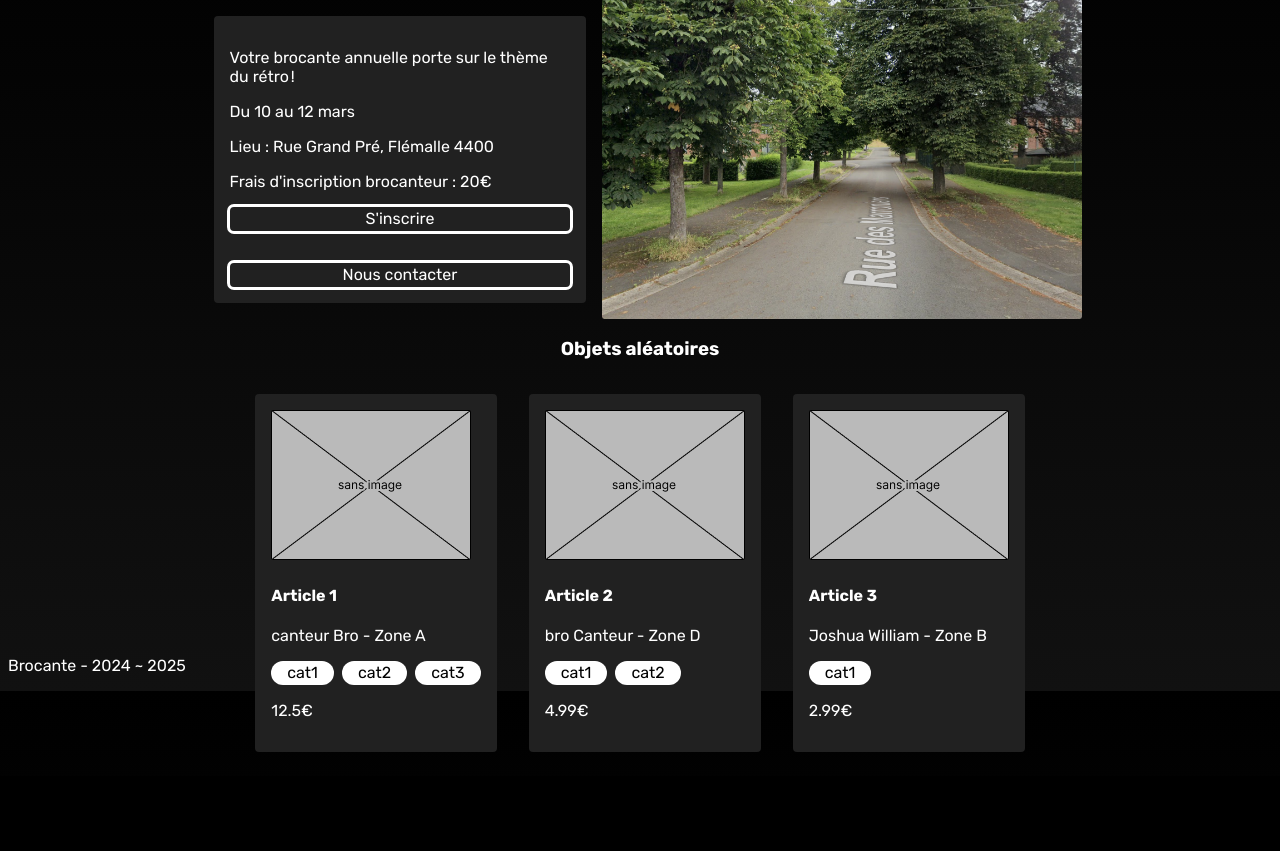
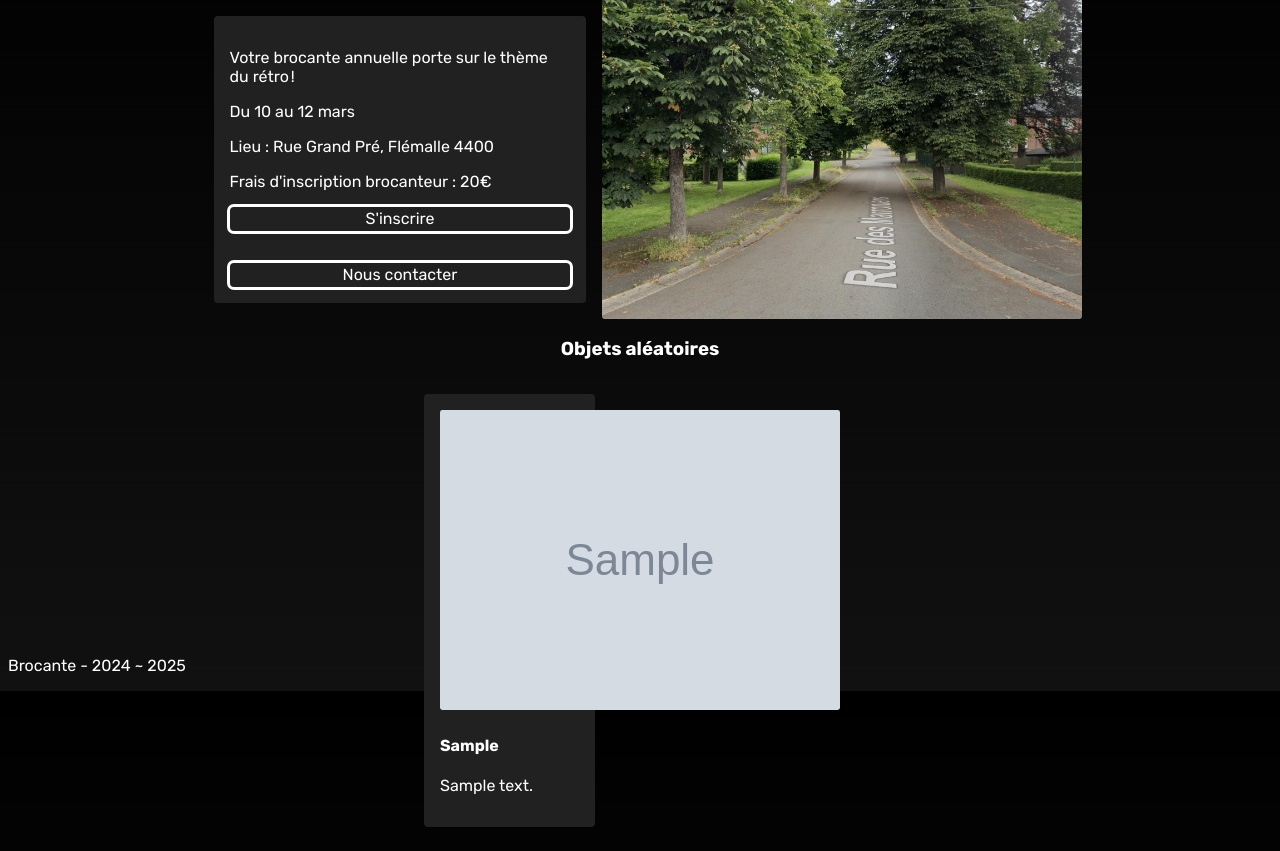
Before and after one commit to Alekuso/Brocante, a PHP site: page / in a window 1280 px wide. Shown: the part 109-960 px from the top of the page. Before the commit the page ends 861 px from the top, so only its background shows below. Run offline with PHP 8.4, Linux system fonts and the light colour scheme; tables that the repository leaves empty or names only in its code hold one stand-in row (values such as "Sample post"); grey boxes marked "Sample" are stand-in pictures.

Commit message:
adapt indexphp for DB

```diff
--- a/index.php
+++ b/index.php
@@ -1,76 +1,9 @@
 <?php
-/* Article {
- *  intitule: String,
- *  prix: Number,
- *  image: String,
- *  categories: [
- *      intitule: String
- * ],
- *  Brocanteur {
- *      nom: String,
- *      prenom: String,
- *      zone: String
- *  }
- * }
- */
-$articles = [
-    [
-        "intitule" => "Article 1",
-        "prix" => 12.50,
-        "image" => "images/placeholder.png",
-        "categories" => [
-            [
-                "intitule" => "cat1"
-            ],
-            [
-                "intitule" => "cat2"
-            ],
-            [
-                "intitule" => "cat3"
-            ]
-        ],
-        "brocanteur" => [
-            "nom" => "Bro",
-            "prenom" => "canteur",
-            "zone" => "A"
-        ]
-    ],
+include_once 'inc/db.php';
 
-    [
-        "intitule" => "Article 2",
-        "prix" => 4.99,
-        "image" => "images/placeholder.png",
-        "categories" => [
-            [
-                "intitule" => "cat1"
-            ],
-            [
-                "intitule" => "cat2"
-            ]
-        ],
-        "brocanteur" => [
-            "nom" => "Canteur",
-            "prenom" => "bro",
-            "zone" => "D"
-        ]
-    ],
+$db = new DB();
 
-    [
-        "intitule" => "Article 3",
-        "prix" => 2.99,
-        "image" => "images/placeholder.png",
-        "categories" => [
-            [
-                "intitule" => "cat1"
-            ]
-        ],
-        "brocanteur" => [
-            "nom" => "William",
-            "prenom" => "Joshua",
-            "zone" => "B"
-        ]
-    ]
-];
+$objets = $db->getRandomObjets();
 ?>
 
 <!DOCTYPE html>
@@ -119,7 +52,7 @@ $articles = [
         <?php
         // Affiche les articles aléatoires, de préférence 3.
             $arrayString = "";
-            foreach ($articles as $article) {
+/*            foreach ($articles as $article) {
                 $arrayString .= "<a href='objet.php'>";
                 $arrayString .= "<img class='center' src='" . $article["image"] . "' alt='". $article["intitule"] ."' />";
                 $arrayString .= "<h4>" . $article["intitule"] . "</h4>";
@@ -135,9 +68,22 @@ $articles = [
                 $arrayString .= "</ul>";
                 $arrayString .= "<p>" . $article["prix"] . "€</p>";
                 $arrayString .= "</a>";
+            }*/
+        foreach ($objets as $article) {
+            $arrayString .= "<a href='objet.php'>";
+            if($article["image"] == null){
+                $article["image"] = "images/placeholder.png";
             }
+            $arrayString .= "<img class='center' src='" . $article["image"] . "' alt='". $article["intitule"] ."' />";
+            $arrayString .= "<h4>" . $article["intitule"] . "</h4>";
+            $arrayString .= "<p>" . $article["description"] . "</p>";
+            // TODO: UL CATEGORIES
+            $arrayString .= "</a>";
+        }
 
             echo "$arrayString"
+
+
         ?>
     </section>
 </main>
```
